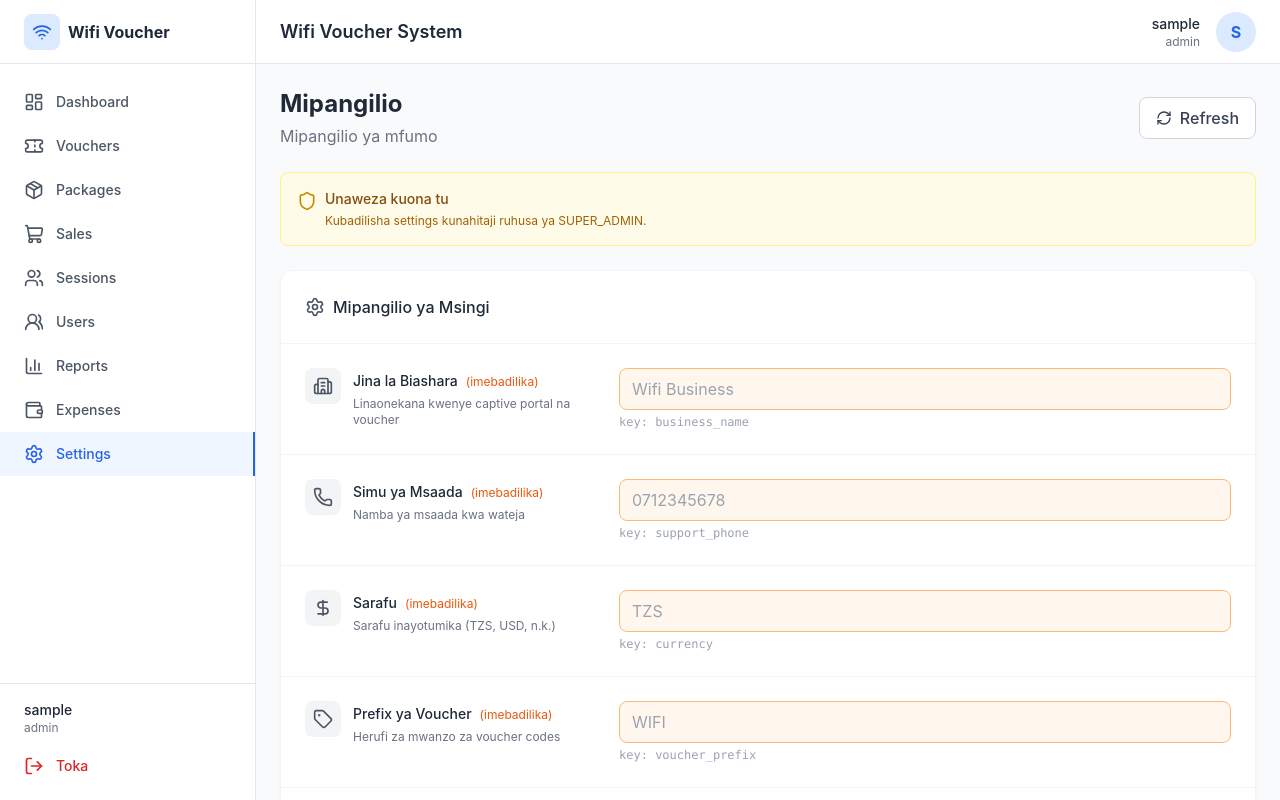
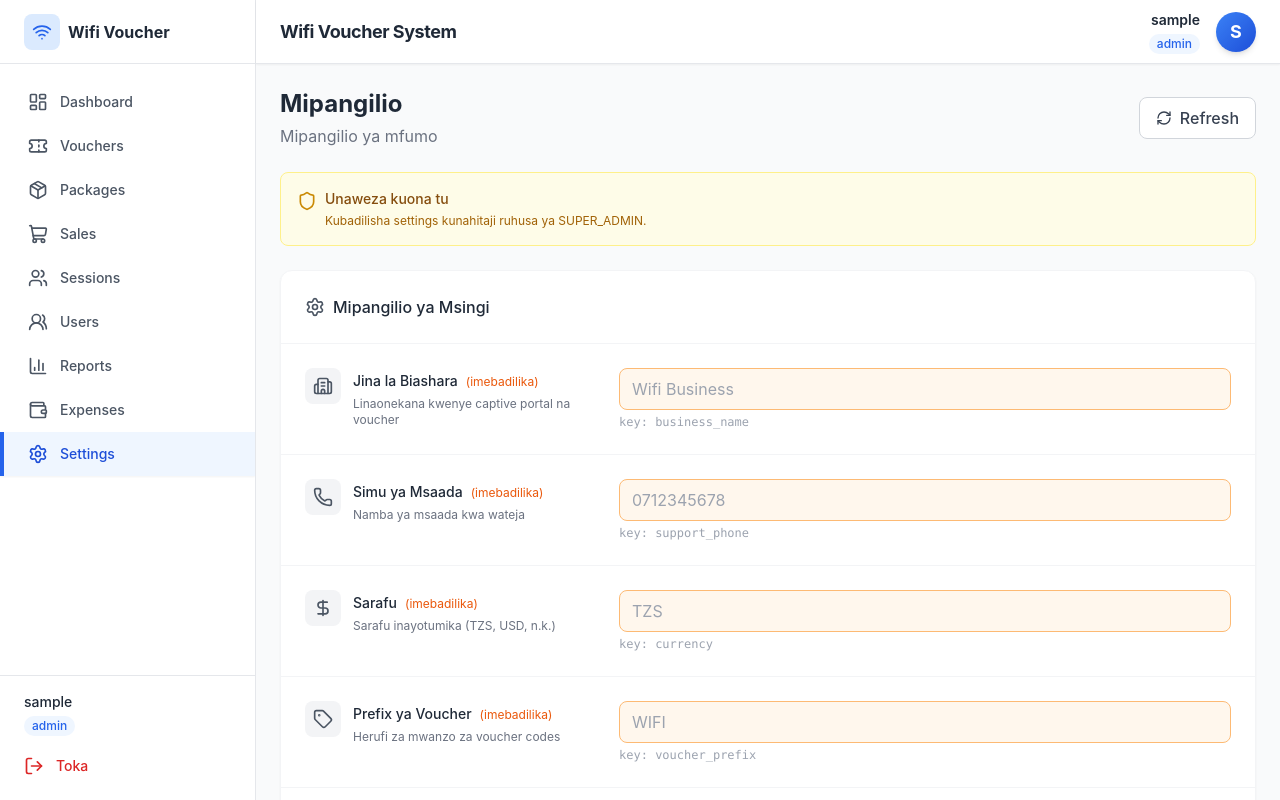
Before and after one commit to wakujaw-ux/wifi-voucher-system, a React (Vite) app in the folder frontend/: page /settings in a window 1280 px wide. Built offline with nearby package versions, Linux system fonts and the light colour scheme; no server answers; sample sign-in values are in the browser's storage.

Commit message:
UI/UX: Add ScrollToTop button and modernize Layout, Sidebar, and Topbar

```diff
--- a/frontend/src/components/Layout.jsx
+++ b/frontend/src/components/Layout.jsx
@@ -2,6 +2,7 @@ import { useState } from "react";
 import { Outlet } from "react-router-dom";
 import Sidebar from "./Sidebar";
 import Topbar from "./Topbar";
+import ScrollToTop from "./ScrollToTop";
 
 const Layout = () => {
   const [sidebarOpen, setSidebarOpen] = useState(false);
@@ -35,6 +36,7 @@ const Layout = () => {
         {/* Hapa ndio scroll inatokea */}
         <main className="flex-1 overflow-y-auto p-6">
           <Outlet />
+          <ScrollToTop />
         </main>
       </div>
     </div>
--- /dev/null
+++ b/frontend/src/components/ScrollToTop.jsx
@@ -0,0 +1,53 @@
+import { useState, useEffect } from "react";
+import { ArrowUp } from "lucide-react";
+
+const ScrollToTop = () => {
+  const [isVisible, setIsVisible] = useState(false);
+
+  useEffect(() => {
+    // Tafuta ile sehemu ya main inayoscroll
+    const mainElement = document.querySelector("main");
+
+    const toggleVisibility = () => {
+      if (mainElement && mainElement.scrollTop > 300) {
+        setIsVisible(true);
+      } else {
+        setIsVisible(false);
+      }
+    };
+
+    if (mainElement) {
+      mainElement.addEventListener("scroll", toggleVisibility);
+    }
+
+    return () => {
+      if (mainElement) {
+        mainElement.removeEventListener("scroll", toggleVisibility);
+      }
+    };
+  }, []);
+
+  const scrollToTop = () => {
+    const mainElement = document.querySelector("main");
+    if (mainElement) {
+      mainElement.scrollTo({
+        top: 0,
+        behavior: "smooth",
+      });
+    }
+  };
+
+  if (!isVisible) return null;
+
+  return (
+    <button
+      onClick={scrollToTop}
+      className="fixed bottom-8 right-8 z-50 bg-primary-600 hover:bg-primary-700 text-white p-3 rounded-full shadow-xl transition-all duration-300 transform hover:-translate-y-1"
+      title="Rudi Juu"
+    >
+      <ArrowUp className="w-6 h-6" />
+    </button>
+  );
+};
+
+export default ScrollToTop;
--- a/frontend/src/components/Sidebar.jsx
+++ b/frontend/src/components/Sidebar.jsx
@@ -46,9 +46,8 @@ const Sidebar = () => {
         </div>
         <span className="font-bold text-gray-800">Wifi Voucher</span>
       </div>
-
       {/* Menu */}
-      <nav className="flex-1 py-4 overflow-y-auto">
+      <nav className="flex-1 py-4 overflow-y-auto overflow-x-hidden">
         {menuItems.map((item) => {
           const Icon = item.icon;
           return (
@@ -56,10 +55,10 @@ const Sidebar = () => {
               key={item.path}
               to={item.path}
               className={({ isActive }) =>
-                `flex items-center gap-3 px-6 py-3 text-sm font-medium transition ${
+                `flex items-center gap-3 px-6 py-3 text-sm font-medium transition-all duration-200 border-l-4 ${
                   isActive
-                    ? "bg-primary-50 text-primary-600 border-r-2 border-primary-600"
-                    : "text-gray-600 hover:bg-gray-50 hover:text-gray-900"
+                    ? "bg-primary-50 text-primary-700 border-primary-600 shadow-sm"
+                    : "text-gray-600 border-transparent hover:bg-gray-50 hover:text-gray-900 hover:border-gray-300"
                 }`
               }
             >
@@ -69,14 +68,15 @@ const Sidebar = () => {
           );
         })}
       </nav>
-
       {/* User & Logout */}
       <div className="border-t border-gray-200 p-4">
         <div className="mb-3 px-2">
           <p className="text-sm font-medium text-gray-800 truncate">
             {user?.full_name || user?.username}
           </p>
-          <p className="text-xs text-gray-500">{user?.role}</p>
+          <p className="text-xs text-primary-600 font-medium bg-primary-50 px-2 py-0.5 rounded-full inline-block mt-0.5">
+            {user?.role}
+          </p>
         </div>
         <button
           onClick={handleLogout}
--- a/frontend/src/components/Topbar.jsx
+++ b/frontend/src/components/Topbar.jsx
@@ -5,28 +5,30 @@ const Topbar = ({ onToggleSidebar }) => {
   const { user } = useAuth();
 
   return (
-    <header className="h-16 bg-white border-b border-gray-200 flex items-center justify-between px-6">
+       <header className="h-16 bg-white border-b border-gray-200 flex items-center justify-between px-6 shadow-sm z-10 relative">
       <div className="flex items-center gap-4">
         <button
           onClick={onToggleSidebar}
-          className="lg:hidden text-gray-600 hover:text-gray-900"
+          className="lg:hidden p-2 text-gray-600 hover:bg-gray-100 rounded-lg transition"
         >
           <Menu className="w-6 h-6" />
         </button>
-        <h1 className="text-lg font-semibold text-gray-800">
+        <h1 className="text-lg font-bold text-gray-800 tracking-tight">
           Wifi Voucher System
         </h1>
       </div>
 
       <div className="flex items-center gap-4">
         <div className="text-right hidden sm:block">
-          <p className="text-sm font-medium text-gray-800">
+          <p className="text-sm font-semibold text-gray-800">
             {user?.full_name || user?.username}
           </p>
-          <p className="text-xs text-gray-500">{user?.role}</p>
+          <p className="text-xs text-primary-600 font-medium bg-primary-50 px-2 py-0.5 rounded-full inline-block mt-0.5">
+            {user?.role}
+          </p>
         </div>
-        <div className="w-10 h-10 rounded-full bg-primary-100 flex items-center justify-center">
-          <span className="text-primary-600 font-bold">
+        <div className="w-10 h-10 rounded-full bg-gradient-to-br from-primary-500 to-primary-700 flex items-center justify-center shadow-md">
+          <span className="text-white font-bold text-lg">
             {user?.username?.[0]?.toUpperCase()}
           </span>
         </div>
```
